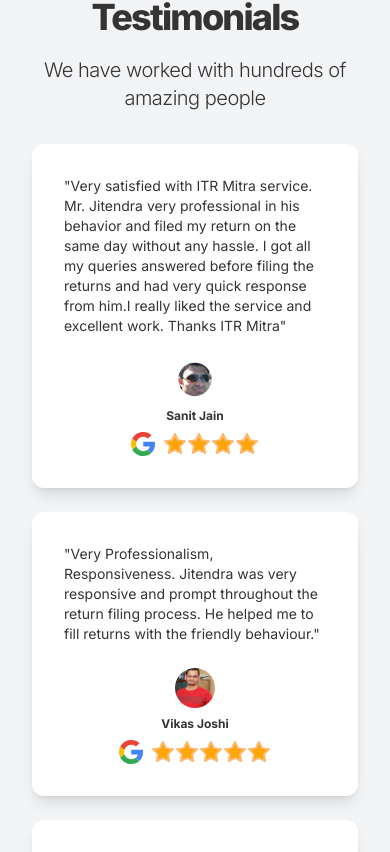
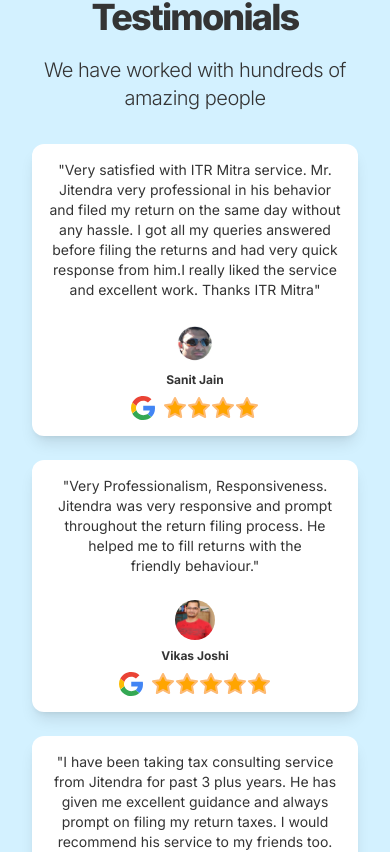
Before and after one commit to itrmitra/itrmitra, a Next.js app: page / in a window 390 px wide. Shown: the part 3452-4304 px from the top of the page. Built offline with nearby package versions, Linux system fonts and the light colour scheme.

Commit message:
chore: set background color to light brand

```diff
--- a/src/components/info-sections/testimonials-section.tsx
+++ b/src/components/info-sections/testimonials-section.tsx
@@ -4,7 +4,7 @@ import { testimonials } from "../../data/testimonials"
 
 export default function TestimonialsSection() {
     return (
-        <div className="flex flex-col border-b px-8 py-12 md:min-h-screen md:px-12">
+        <div className="flex flex-col border-b bg-light-brand px-8 py-12 md:min-h-screen md:px-12">
             <h1 className="mx-auto mb-4 text-4xl font-extrabold leading-tight tracking-tighter md:text-5xl lg:text-6xl">
                 Testimonials
             </h1>
@@ -40,11 +40,11 @@ function TestimonialCard({
     return (
         <figure
             className={cn(
-                "flex h-fit flex-col justify-center space-y-6 rounded-xl bg-white p-8 shadow-lg",
+                "flex h-fit flex-col justify-center space-y-6 rounded-xl bg-white p-4 shadow-lg lg:p-8",
                 className
             )}
         >
-            <blockquote className="text-sm md:text-base lg:text-lg">
+            <blockquote className="text-center text-sm md:text-base lg:text-lg">
                 <p>"{text}"</p>
             </blockquote>
             <figcaption className="flex flex-col  items-center gap-2 md:flex-row">
```
